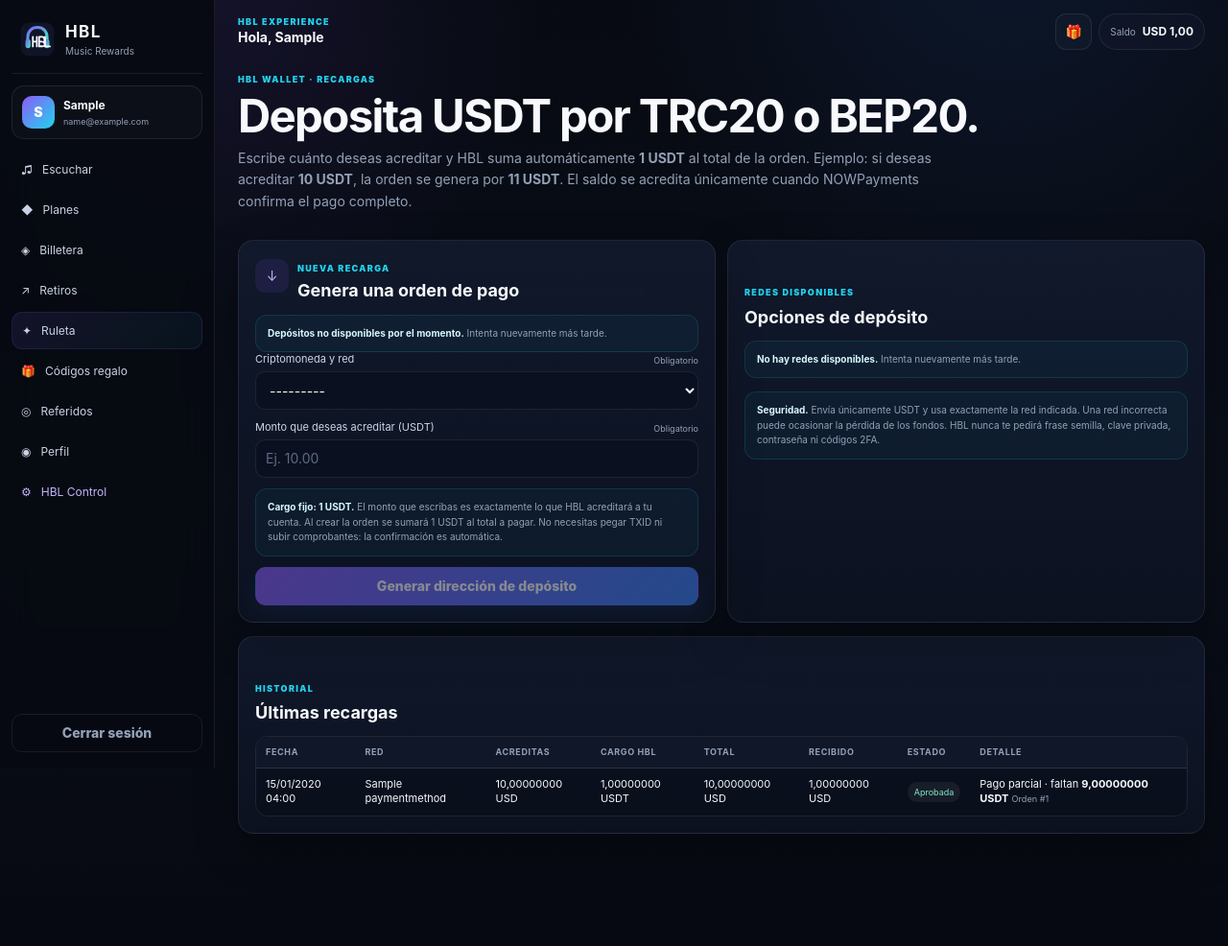
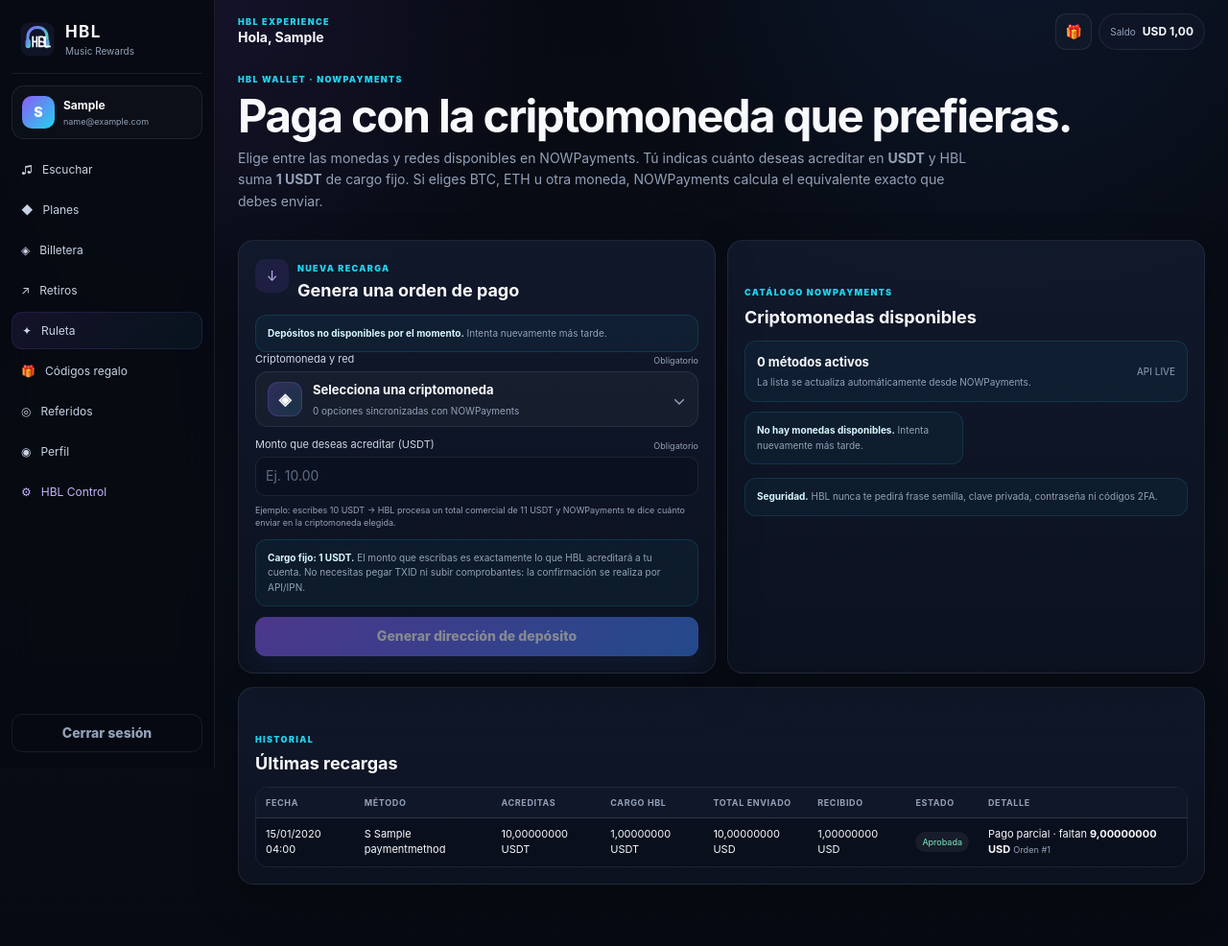
Before and after one commit to victorpavon2908-gif/hlb, a Django app: page /billetera/ in a window 1280 px wide. Shown: the whole page at 96% size. Before the commit the page ends 869 px from the top, so only its background shows below. Run offline with Django 5.2, Linux system fonts and the light colour scheme; a user stored in the database is signed in; data comes from the database, SQL or seed files in the repository; tables that the repository leaves empty hold one stand-in row (values such as "Sample post"); parts of the project's set-up code (start-up, migrations or seed data) failed here and were passed over.

Commit message:
Add crypto picker icons and NOWPayments order countdown

```diff
--- a/hbl_core/templates/hbl/wallet.html
+++ b/hbl_core/templates/hbl/wallet.html
@@ -1,46 +1,72 @@
 {% extends 'hbl/base.html' %}
+{% load static %}
 {% block title %}Billetera · HBL{% endblock %}
+{% block head %}<link rel="stylesheet" href="{% static 'hbl/css/wallet_crypto.css' %}">{% endblock %}
 {% block content %}
+<div data-wallet-root data-recheck-url="{% url 'hbl_crypto_recheck' %}">
 <section class="page-title compact-title">
-  <span class="eyebrow">HBL WALLET · RECARGAS</span>
-  <h1>Deposita USDT por TRC20 o BEP20.</h1>
+  <span class="eyebrow">HBL WALLET · NOWPAYMENTS</span>
+  <h1>Paga con la criptomoneda que prefieras.</h1>
   <p>
-    Escribe cuánto deseas acreditar y HBL suma automáticamente <b>1 USDT</b> al total de la orden.
-    Ejemplo: si deseas acreditar <b>10 USDT</b>, la orden se genera por <b>11 USDT</b>.
-    El saldo se acredita únicamente cuando NOWPayments confirma el pago completo.
+    Elige entre las monedas y redes disponibles en NOWPayments. Tú indicas cuánto deseas acreditar en <b>USDT</b> y HBL suma
+    <b>1 USDT</b> de cargo fijo. Si eliges BTC, ETH u otra moneda, NOWPayments calcula el equivalente exacto que debes enviar.
   </p>
 </section>
 
 {% if active_payment %}
 <section class="panel glass-card space-bottom">
   <div class="panel-heading">
-    <div class="panel-icon">₮</div>
+    <div class="panel-icon">{{ active_payment.ui_icon|default:'◈' }}</div>
     <div><span class="eyebrow">ORDEN ACTIVA</span><h2>Completa tu depósito</h2></div>
   </div>
+
+  {% if active_payment.ui_expiration_iso %}
+  <div class="order-timer" data-order-timer data-expires="{{ active_payment.ui_expiration_iso }}" data-start="{{ active_payment.submitted_at|date:'c' }}">
+    <div class="order-timer__top">
+      <span>Tiempo restante de la orden</span>
+      <strong class="order-timer__clock" data-timer-clock>--:--</strong>
+    </div>
+    <div class="order-timer__bar"><span data-timer-bar></span></div>
+    <small data-timer-note>Al llegar a cero HBL consultará automáticamente el estado real con NOWPayments.</small>
+  </div>
+  {% endif %}
 
   {% if active_payment.is_partial_payment %}
   <div class="form-policy space-bottom">
     <b>Pago parcial recibido.</b>
-    Hemos recibido {{ active_payment.provider_actual_paid|default:'0' }} USDT y faltan
-    <strong>{{ active_payment.remaining_payment }} USDT</strong> para completar esta orden.
-    Envía el faltante a la misma dirección y HBL seguirá verificando el pago automáticamente.
+    Hemos recibido {{ active_payment.provider_actual_paid|default:'0' }} {{ active_payment.payment_currency }} y faltan
+    <strong>{{ active_payment.remaining_payment }} {{ active_payment.payment_currency }}</strong> para completar esta orden.
+    Envía el faltante a la misma dirección.
   </div>
   {% endif %}
 
   <div class="method-card rich-method">
-    <div class="method-icon">↓</div>
+    <div class="method-icon">{{ active_payment.ui_icon|default:'↓' }}</div>
     <div>
-      <strong>Total exacto a enviar: {{ active_payment.payment_amount }} USDT</strong>
-      <span>Monto que se acreditará: {{ active_payment.provider_price_amount }} USDT</span>
-      <span>Cargo fijo HBL: {{ usdt_operation_fee }} USDT</span>
-      {% if active_payment.provider_actual_paid %}
-      <span>Recibido hasta ahora: {{ active_payment.provider_actual_paid }} USDT</span>
-      {% endif %}
-      <span>{{ active_payment.payment_method.label }} · Orden #{{ active_payment.provider_payment_id }}</span>
-      <code id="active-payment-address">{{ active_payment.pay_address }}</code>
-      <button class="secondary-btn" type="button" data-copy="#active-payment-address" style="width:max-content;min-height:32px;padding:6px 10px;margin-top:5px">
-        Copiar dirección
-      </button>
+      <strong>Total exacto a enviar: {{ active_payment.payment_amount }} {{ active_payment.payment_currency }}</strong>
+      <div class="payment-detail-grid">
+        <div class="payment-detail-pill"><small>Saldo que se acreditará</small><b>{{ active_payment.provider_price_amount }} USDT</b></div>
+        <div class="payment-detail-pill"><small>Cargo fijo HBL</small><b>{{ usdt_operation_fee }} USDT</b></div>
+        <div class="payment-detail-pill"><small>Criptomoneda / red</small><b>{{ active_payment.payment_method.currency }} · {{ active_payment.ui_network }}</b></div>
+        <div class="payment-detail-pill"><small>Orden NOWPayments</small><b>#{{ active_payment.provider_payment_id }}</b></div>
+      </div>
+
+      {% if active_payment.provider_actual_paid %}<span>Recibido hasta ahora: {{ active_payment.provider_actual_paid }} {{ active_payment.payment_currency }}</span>{% endif %}
+
+      <div class="payment-address-block">
+        <small>Dirección de pago</small>
+        <code id="active-payment-address">{{ active_payment.pay_address }}</code>
+        <button class="secondary-btn" type="button" data-copy="#active-payment-address" style="width:max-content;min-height:32px;padding:6px 10px">Copiar dirección</button>
+
+        {% if active_payment.ui_extra_id %}
+        <div class="payment-extra-id">
+          <small>MEMO / TAG / EXTRA ID — obligatorio para esta moneda</small>
+          <b id="active-payment-extra">{{ active_payment.ui_extra_id }}</b>
+          <button class="secondary-btn" type="button" data-copy="#active-payment-extra" style="width:max-content;min-height:30px;padding:5px 9px;margin-top:5px">Copiar memo/tag</button>
+        </div>
+        {% endif %}
+      </div>
+
       <small>
         {% if active_payment.provider_status == 'partially_paid' %}
           Pago parcial detectado · completa el faltante.
@@ -48,7 +74,7 @@
           Esperando que llegue el pago.
         {% elif active_payment.provider_status == 'confirming' or active_payment.provider_status == 'confirmed' %}
           Pago detectado · esperando confirmaciones de la red.
-        {% elif active_payment.provider_status == 'sending' %}
+        {% elif active_payment.provider_status == 'sending' or active_payment.provider_status == 'spending' %}
           Confirmación final en proceso.
         {% else %}
           Verificación automática en curso.
@@ -58,9 +84,7 @@
   </div>
 
   <div class="form-policy space-top">
-    <b>Importante.</b>
-    La dirección debe recibir el total exacto indicado arriba. Tu billetera puede cobrar su propia comisión de red por separado;
-    esa comisión no debe restarse del monto que llega a la dirección de pago.
+    <b>Importante.</b> Envía exactamente la moneda, red, dirección y memo/tag mostrados. La comisión que cobre tu billetera o exchange es externa a HBL y no debe reducir el monto que llega a la dirección.
   </div>
 </section>
 {% endif %}
@@ -73,30 +97,53 @@
     </div>
 
     {% if not nowpayments_ready %}
-    <div class="form-policy">
-      <b>Depósitos no disponibles por el momento.</b>
-      Intenta nuevamente más tarde.
-    </div>
+    <div class="form-policy"><b>Depósitos no disponibles por el momento.</b> Intenta nuevamente más tarde.</div>
     {% endif %}
 
     <form method="post" class="form-stack" novalidate>
       {% csrf_token %}
       {{ form.non_field_errors }}
-      {% for field in form %}
+
       <div class="field-row">
-        <label class="field-label" for="{{ field.id_for_label }}">
-          <span>{{ field.label }}</span><span>Obligatorio</span>
-        </label>
-        {{ field }}
-        {% if field.help_text %}<small>{{ field.help_text }}</small>{% endif %}
-        {{ field.errors }}
+        <label class="field-label" for="{{ form.payment_method.id_for_label }}"><span>{{ form.payment_method.label }}</span><span>Obligatorio</span></label>
+        <div class="crypto-picker" data-crypto-picker>
+          {{ form.payment_method }}
+          <button class="crypto-picker-trigger" type="button" data-crypto-trigger aria-haspopup="listbox" aria-expanded="false">
+            <span class="crypto-coin-icon" data-selected-icon>◈</span>
+            <span class="crypto-picker-trigger__meta">
+              <b data-selected-title>Selecciona una criptomoneda</b>
+              <small data-selected-subtitle>{{ methods_count }} opciones sincronizadas con NOWPayments</small>
+            </span>
+            <span class="crypto-picker-chevron">⌄</span>
+          </button>
+          <div class="crypto-picker-menu">
+            <input class="crypto-picker-search" type="search" placeholder="Buscar BTC, ETH, USDT, red..." autocomplete="off" data-crypto-search>
+            <div class="crypto-picker-list" role="listbox">
+              {% for method in methods %}
+              <button type="button" class="crypto-picker-option" role="option"
+                data-crypto-option data-value="{{ method.id }}" data-icon="{{ method.ui_icon }}"
+                data-title="{{ method.label }}" data-subtitle="{{ method.currency }} · {{ method.ui_network }}"
+                data-search="{{ method.label|lower }} {{ method.currency|lower }} {{ method.ui_network|lower }} {{ method.ui_provider_code|lower }}">
+                <span class="crypto-coin-icon">{{ method.ui_icon }}</span>
+                <span class="crypto-picker-option__meta"><b>{{ method.currency }} · {{ method.label }}</b><small>{{ method.ui_network }} · {{ method.ui_provider_code }}</small></span>
+              </button>
+              {% endfor %}
+            </div>
+            <div class="crypto-picker-empty" data-crypto-empty>No encontramos esa moneda o red.</div>
+          </div>
+        </div>
+        {{ form.payment_method.errors }}
       </div>
-      {% endfor %}
+
+      <div class="field-row">
+        <label class="field-label" for="{{ form.payment_amount.id_for_label }}"><span>{{ form.payment_amount.label }}</span><span>Obligatorio</span></label>
+        {{ form.payment_amount }}
+        <small>Ejemplo: escribes 10 USDT → HBL procesa un total comercial de 11 USDT y NOWPayments te dice cuánto enviar en la criptomoneda elegida.</small>
+        {{ form.payment_amount.errors }}
+      </div>
 
       <div class="form-policy">
-        <b>Cargo fijo: 1 USDT.</b>
-        El monto que escribas es exactamente lo que HBL acreditará a tu cuenta. Al crear la orden se sumará 1 USDT al total a pagar.
-        No necesitas pegar TXID ni subir comprobantes: la confirmación es automática.
+        <b>Cargo fijo: 1 USDT.</b> El monto que escribas es exactamente lo que HBL acreditará a tu cuenta. No necesitas pegar TXID ni subir comprobantes: la confirmación se realiza por API/IPN.
       </div>
 
       <button class="primary-btn glow-btn" type="submit" {% if not nowpayments_ready %}disabled{% endif %}>Generar dirección de depósito</button>
@@ -104,116 +151,52 @@
   </section>
 
   <section class="panel">
-    <div class="section-head compact">
-      <div><span class="eyebrow">REDES DISPONIBLES</span><h2>Opciones de depósito</h2></div>
+    <div class="section-head compact"><div><span class="eyebrow">CATÁLOGO NOWPAYMENTS</span><h2>Criptomonedas disponibles</h2></div></div>
+    <div class="crypto-catalog-summary"><div><strong>{{ methods_count }} métodos activos</strong><br><span>La lista se actualiza automáticamente desde NOWPayments.</span></div><span>API LIVE</span></div>
+
+    <div class="crypto-mini-grid">
+      {% for method in featured_methods %}
+      <div class="crypto-mini-card"><span class="crypto-coin-icon">{{ method.ui_icon }}</span><div><b>{{ method.currency }} · {{ method.label }}</b><small>{{ method.ui_network }}</small></div></div>
+      {% empty %}
+      <div class="form-policy"><b>No hay monedas disponibles.</b> Intenta nuevamente más tarde.</div>
+      {% endfor %}
     </div>
 
-    {% for method in methods %}
-    <div class="method-card rich-method">
-      <div class="method-icon">₮</div>
-      <div>
-        <strong>{{ method.label }}</strong>
-        <span>{{ method.currency }} · {{ method.network }}</span>
-        <small>
-          Mínimo a acreditar: {{ method.min_amount }} {{ method.currency }}
-          {% if method.max_amount > 0 %} · Máximo: {{ method.max_amount }} {{ method.currency }}{% endif %}
-          · HBL suma 1 USDT al total
-        </small>
-        {% if method.instructions %}<p>{{ method.instructions }}</p>{% endif %}
-      </div>
-    </div>
-    {% empty %}
-    <div class="form-policy">
-      <b>No hay redes disponibles.</b>
-      Intenta nuevamente más tarde.
-    </div>
-    {% endfor %}
-
-    <div class="form-policy space-top">
-      <b>Seguridad.</b>
-      Envía únicamente USDT y usa exactamente la red indicada. Una red incorrecta puede ocasionar la pérdida de los fondos.
-      HBL nunca te pedirá frase semilla, clave privada, contraseña ni códigos 2FA.
-    </div>
+    {% if methods_count > 12 %}<div class="form-policy space-top"><b>Hay más opciones.</b> Abre el selector de la izquierda y usa el buscador para ver todas las criptomonedas y redes disponibles.</div>{% endif %}
+    <div class="form-policy space-top"><b>Seguridad.</b> HBL nunca te pedirá frase semilla, clave privada, contraseña ni códigos 2FA.</div>
   </section>
 </div>
 
 <section class="panel space-top">
-  <div class="section-head compact">
-    <div><span class="eyebrow">HISTORIAL</span><h2>Últimas recargas</h2></div>
-  </div>
-
+  <div class="section-head compact"><div><span class="eyebrow">HISTORIAL</span><h2>Últimas recargas</h2></div></div>
   <div class="table-wrap">
     <table>
-      <thead>
-        <tr><th>Fecha</th><th>Red</th><th>Acreditas</th><th>Cargo HBL</th><th>Total</th><th>Recibido</th><th>Estado</th><th>Detalle</th></tr>
-      </thead>
+      <thead><tr><th>Fecha</th><th>Método</th><th>Acreditas</th><th>Cargo HBL</th><th>Total enviado</th><th>Recibido</th><th>Estado</th><th>Detalle</th></tr></thead>
       <tbody>
         {% for dep in deposits %}
         <tr>
           <td>{{ dep.submitted_at|date:'d/m/Y H:i' }}</td>
-          <td>{{ dep.payment_method.label }}</td>
-          <td>{{ dep.provider_price_amount|default:dep.payment_amount }} {{ dep.payment_currency }}</td>
+          <td>{{ dep.ui_icon }} {{ dep.payment_method.label }}</td>
+          <td>{{ dep.provider_price_amount|default:dep.payment_amount }} USDT</td>
           <td>{% if dep.provider_payment_id %}{{ dep.operation_fee_usdt }} USDT{% else %}—{% endif %}</td>
           <td>{{ dep.payment_amount }} {{ dep.payment_currency }}</td>
-          <td>
-            {% if dep.provider_actual_paid %}
-              {{ dep.provider_actual_paid }} {{ dep.payment_currency }}
-            {% elif dep.provider_payment_id %}
-              <span class="muted">Pendiente</span>
-            {% else %}—{% endif %}
-          </td>
+          <td>{% if dep.provider_actual_paid %}{{ dep.provider_actual_paid }} {{ dep.payment_currency }}{% elif dep.provider_payment_id %}<span class="muted">Pendiente</span>{% else %}—{% endif %}</td>
           <td><span class="status {{ dep.status }}">{{ dep.get_status_display }}</span></td>
           <td>
-            {% if dep.is_partial_payment %}
-              <span>Pago parcial · faltan <b>{{ dep.remaining_payment }} USDT</b></span>
-            {% elif dep.status == 'processing' %}
-              <span class="muted">Esperando confirmación automática</span>
-            {% elif dep.status == 'pending' %}
-              <span class="muted">Verificación de seguridad en curso</span>
-            {% elif dep.status == 'approved' %}
-              <span class="positive">Confirmada y acreditada</span>
-            {% elif dep.status == 'rejected' %}
-              <span class="negative">No acreditada</span>
-            {% elif dep.status == 'expired' %}
-              <span class="muted">Orden expirada</span>
-            {% endif %}
+            {% if dep.is_partial_payment %}<span>Pago parcial · faltan <b>{{ dep.remaining_payment }} {{ dep.payment_currency }}</b></span>
+            {% elif dep.status == 'processing' %}<span class="muted">Esperando confirmación automática</span>
+            {% elif dep.status == 'pending' %}<span class="muted">Verificación de seguridad en curso</span>
+            {% elif dep.status == 'approved' %}<span class="positive">Confirmada y acreditada</span>
+            {% elif dep.status == 'rejected' %}<span class="negative">No acreditada</span>
+            {% elif dep.status == 'expired' %}<span class="muted">Orden expirada</span>{% endif %}
             {% if dep.provider_payment_id %}<small class="muted">Orden #{{ dep.provider_payment_id }}</small>{% endif %}
           </td>
         </tr>
-        {% empty %}
-        <tr><td colspan="8">Todavía no tienes recargas.</td></tr>
-        {% endfor %}
+        {% empty %}<tr><td colspan="8">Todavía no tienes recargas.</td></tr>{% endfor %}
       </tbody>
     </table>
   </div>
 </section>
+</div>
 {% endblock %}
-
-{% block scripts %}
-<script>
-document.addEventListener('DOMContentLoaded', () => {
-  const url = "{% url 'hbl_crypto_recheck' %}";
-  let attempts = 0;
-  const maxAttempts = 36;
-
-  const poll = async () => {
-    if (!window.HBL?.post || attempts >= maxAttempts) return;
-    attempts += 1;
-    try {
-      const response = await window.HBL.post(url);
-      if (!response.ok) return;
-      const data = await response.json();
-      if (data.approved > 0) {
-        window.location.reload();
-        return;
-      }
-      if (data.processing > 0) window.setTimeout(poll, 10000);
-    } catch (_) {
-      if (attempts < maxAttempts) window.setTimeout(poll, 15000);
-    }
-  };
-
-  window.setTimeout(poll, 5000);
-});
-</script>
-{% endblock %}
+{% block scripts %}<script defer src="{% static 'hbl/js/wallet_crypto.js' %}"></script>{% endblock %}
```
